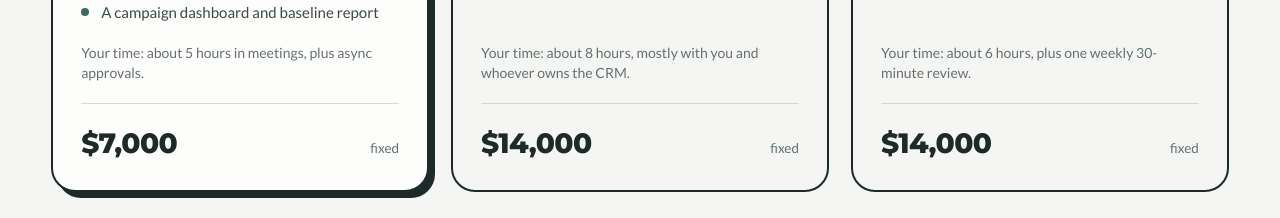
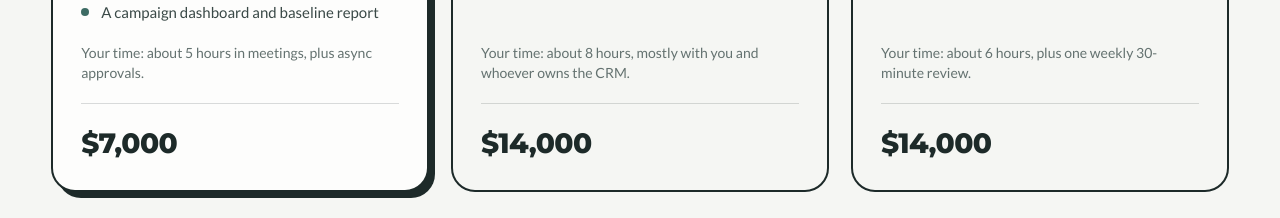
Before and after one commit to sophiamorell/thefoundersmarketer, a Next.js app: page / in a window 1280 px wide. Shown: the part 2380-2598 px from the top of the page. Built offline with nearby package versions, Linux system fonts and the light colour scheme.

Commit message:
Remove the "fixed" label from the step card prices
Co-Authored-By: Claude Opus 5.5 <noreply@anthropic.com>
Claude-Session: https://claude.ai/code/session_01DkgTYHLDRgbhCzrwxTjkoy

```diff
--- a/src/app/globals.css
+++ b/src/app/globals.css
@@ -1148,11 +1148,6 @@ textarea.input {
   letter-spacing: -0.02em;
 }
 
-.stepcard__fixed {
-  font-size: 13.5px;
-  color: var(--muted);
-}
-
 /* The bundle row (#pricing) */
 .bundle {
   margin-top: 26px;
--- a/src/components/HowItWorks.tsx
+++ b/src/components/HowItWorks.tsx
@@ -61,7 +61,6 @@ export function HowItWorks() {
               {price && (
                 <div className="stepcard__price">
                   <span className="stepcard__amount">{formatPrice(price.price, pricing.emptyPrice)}</span>
-                  <span className="stepcard__fixed">{pricing.fixedLabel}</span>
                 </div>
               )}
             </li>
--- a/src/content.ts
+++ b/src/content.ts
@@ -355,7 +355,6 @@ export const whatYouGet = {
 export const pricing = {
   badge: "Start here", // on the featured step
   emptyPrice: "TBD", // fills a null price
-  fixedLabel: "fixed", // beside each step's price
   steps: [
     { phase: 1, price: 7000, featured: true },
     { phase: 2, price: 14000 },
```
